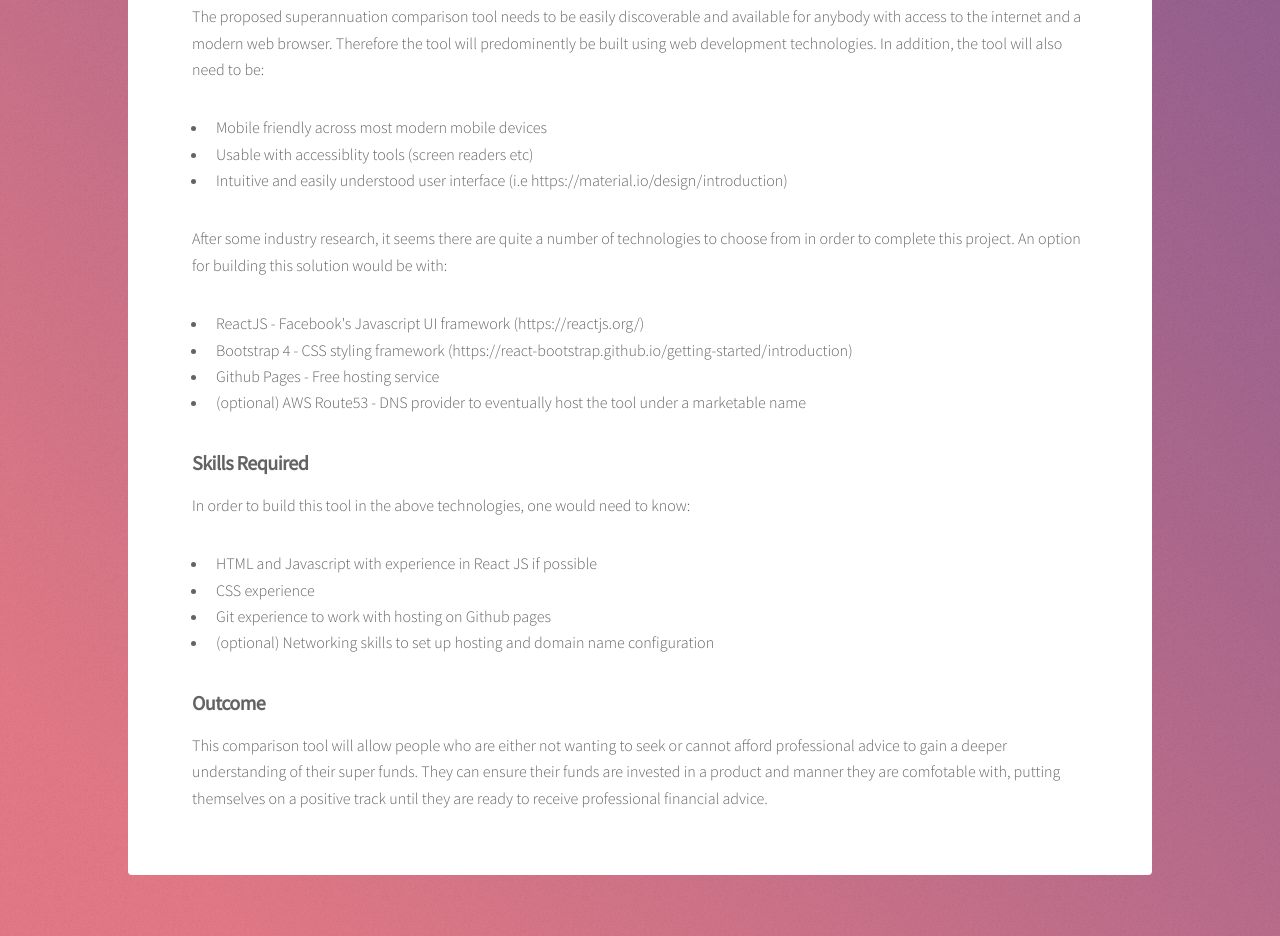
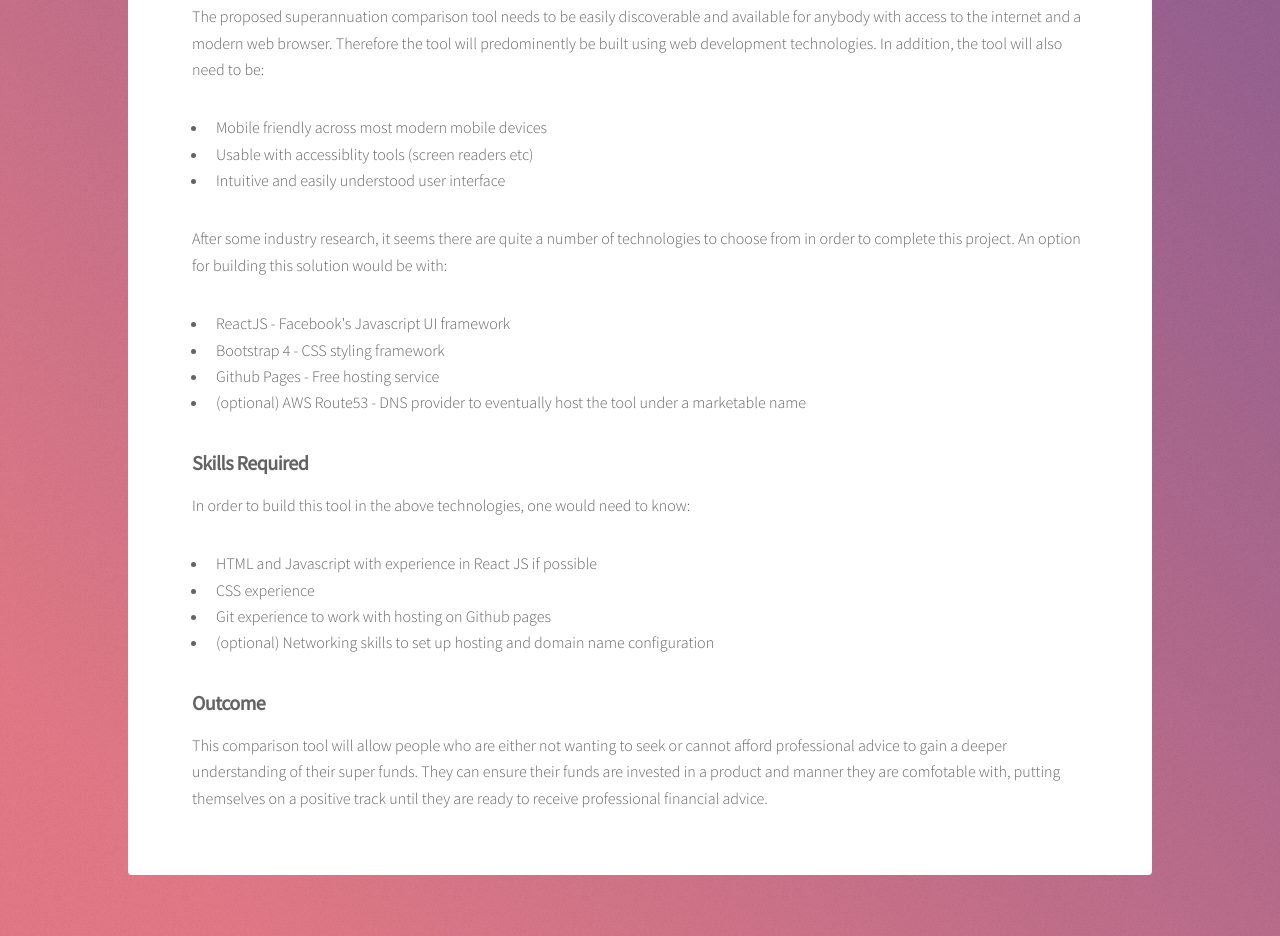
Before and after one commit to Mich610/mich610.github.io, a plain HTML site: page website/project-idea.html in a window 1280 px wide. Shown: the part 1984-2920 px from the top of the page. Drawn offline with Linux system fonts and the light colour scheme.

Commit message:
Update project-idea.html

```diff
--- a/website/project-idea.html
+++ b/website/project-idea.html
@@ -113,7 +113,7 @@
 				<ul>
 					<li>Mobile friendly across most modern mobile devices</li>
 					<li>Usable with accessiblity tools (screen readers etc)</li>
-					<li>Intuitive and easily understood user interface (i.e https://material.io/design/introduction)</li>
+					<li>Intuitive and easily understood user interface </li>
 				</ul>
 
 				<p>
@@ -121,8 +121,8 @@
 					to complete this project. An option for building this solution would be with:
 				</p>
 				<ul>
-					<li>ReactJS - Facebook's Javascript UI framework (https://reactjs.org/)</li>
-					<li>Bootstrap 4 - CSS styling framework (https://react-bootstrap.github.io/getting-started/introduction)</li>
+					<li>ReactJS - Facebook's Javascript UI framework </li>
+					<li>Bootstrap 4 - CSS styling framework </li>
 					<li>Github Pages - Free hosting service</li>
 					<li>(optional) AWS Route53 - DNS provider to eventually host the tool under a marketable name</li>
 				</ul>
```
